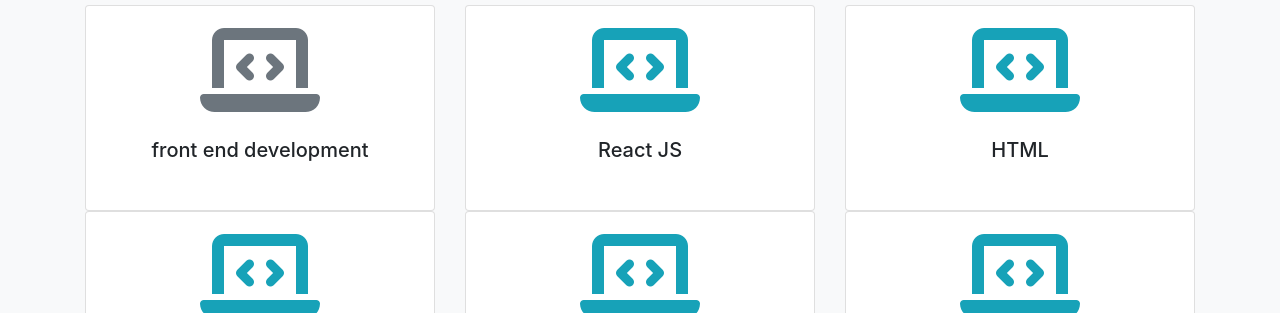
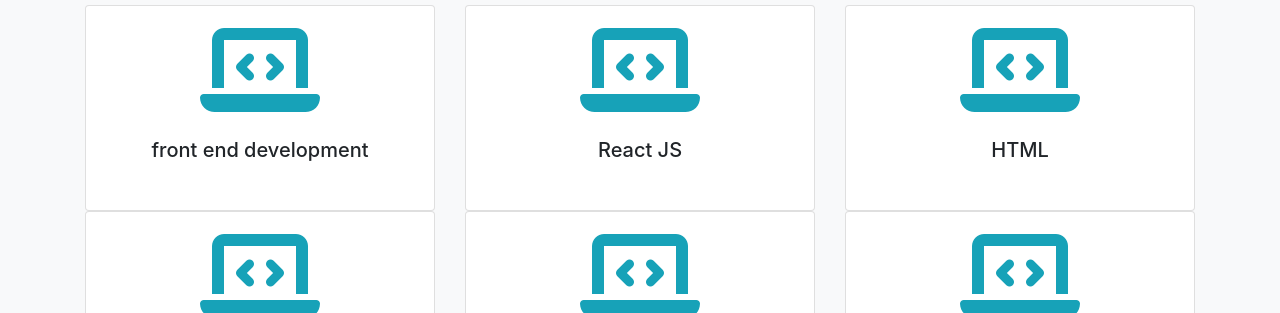
Before and after one commit to Athira-Abdul-Razak/Athira-static-website, a plain HTML site: page index.html in a window 1280 px wide. Shown: the part 487-800 px from the top of the page. Drawn offline with nearby package versions, Linux system fonts and the light colour scheme.

Commit message:
Update index.html

```diff
--- a/index.html
+++ b/index.html
@@ -72,7 +72,7 @@
         <div class="row">
           <div class="col-md-4">
             <div class="card text-center p-3">
-              <i class="fas fa-laptop-code display-1  text-secondary"></i>
+              <i class="fas fa-laptop-code display-1  text-info"></i>
               <div class="card-body" >
                 <h5 class="card-title">front end development</h5>
                 <p class="card-text"></p>
```
